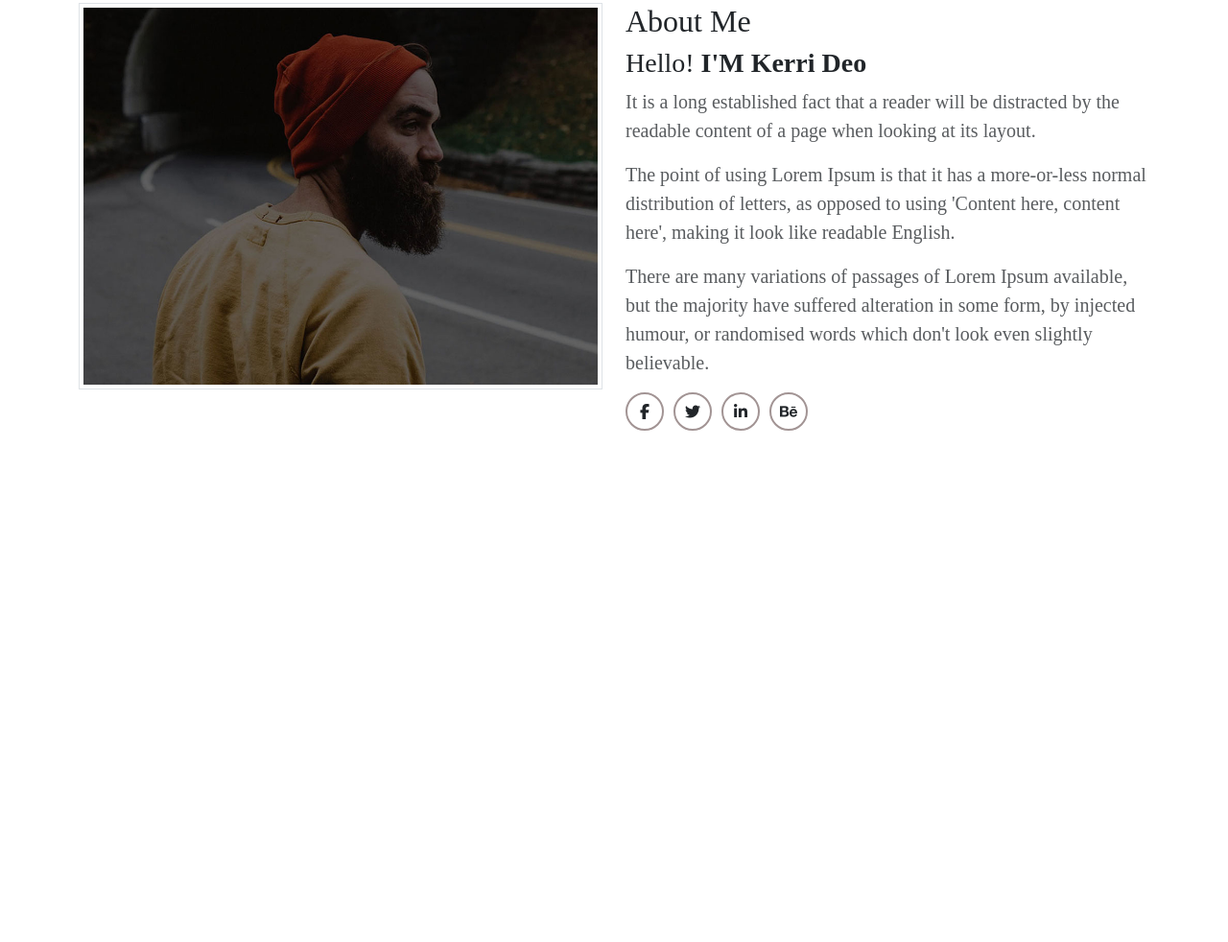
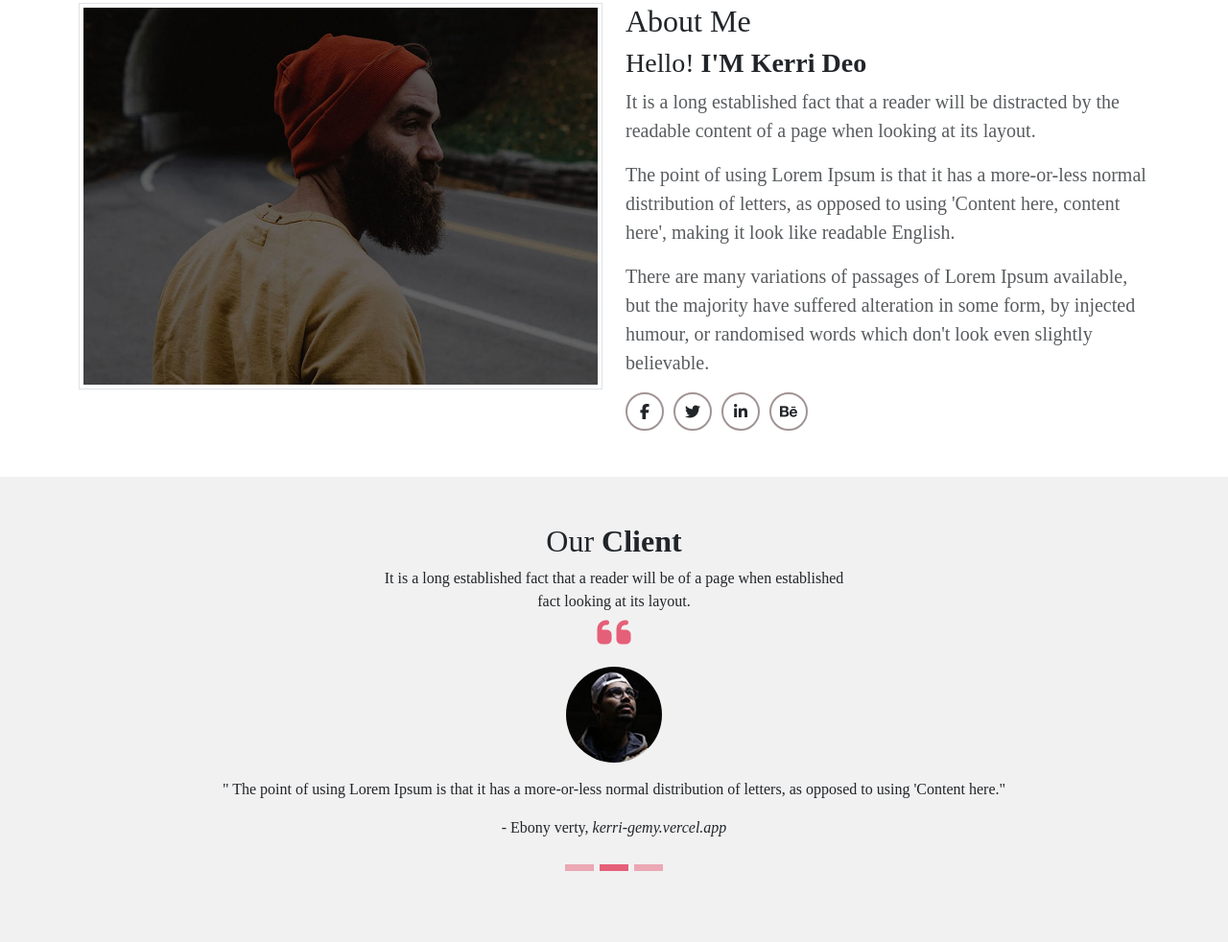
Before and after one commit to Sarah-Elhefnawy/kerri, a plain HTML site: page index.html in a window 1280 px wide. Shown: the part 845-1827 px from the top of the page at 96% size. Before the commit the page ends 1342 px from the top, so only its background shows below. Drawn offline with Linux system fonts and the light colour scheme; a web font is replaced by a local one.

Commit message:
Client section

```diff
--- a/css/main.css
+++ b/css/main.css
@@ -24,6 +24,10 @@ h1 {
 
 .max-500 {
     max-width: 31.25rem;
+}
+
+.bg-main {
+    background-color: var(--bg-main);
 }
 /* End of global style */
 
@@ -133,3 +137,14 @@ h1::after {
     color: var(--main-color);
 }
 /* End of about */
+
+/* Start of client */
+.client .carousel-icon {
+    color: var(--main-color);
+}
+
+.client .carousel-indicators [data-bs-target] {
+    height: 7px;
+    background-color: var(--main-color);
+}
+/* End of client */
--- a/index.html
+++ b/index.html
@@ -117,6 +117,87 @@
         </section>
         <!-- End of about -->
 
+        <!-- Start of Client -->
+        <section id="client" class="client bg-main py-5">
+            <div class="container">
+                <header class="text-center">
+                    <h2>Our <b>Client</b></h2>
+                    <p class="max-500 m-auto">It is a long established fact that a reader will be of a page when
+                        established fact looking at
+                        its layout.</p>
+                </header>
+
+                <!-- Start carousel -->
+                <div id="carouselExampleIndicators" class="carousel slide" data-bs-ride="carousel">
+                    <div class="carousel-inner">
+                        <div class="carousel-item active" data-bs-interval="2000">
+                            <div
+                                class="inner d-flex flex-column align-items-center justify-content-center text-center gap-3">
+                                <i class="fa-solid fa-quote-left fs-1 carousel-icon"></i>
+                                <img src="./images/testi-1.jpg" class="rounded-circle" alt="First client">
+                                <blockquote cite='https://kerri-gemy.vercel.app/'>
+                                    <p>
+                                        " The point of using Lorem Ipsum is that it has a more-or-less normal
+                                        distribution of
+                                        letters, as opposed to using 'Content here."
+                                    </p>
+                                    <footer>
+                                        - Ebony verty,
+                                        <cite>kerri-gemy.vercel.app</cite>
+                                    </footer>
+                                </blockquote>
+                            </div>
+                        </div>
+                        <div class="carousel-item" data-bs-interval="4000">
+                            <div
+                                class="inner d-flex flex-column align-items-center justify-content-center text-center gap-3">
+                                <i class="fa-solid fa-quote-left fs-1 carousel-icon"></i>
+                                <img src="./images/testi-2.jpg" class="rounded-circle" alt="Second client">
+                                <blockquote cite='https://kerri-gemy.vercel.app/'>
+                                    <p>
+                                        " The point of using Lorem Ipsum is that it has a more-or-less normal
+                                        distribution of
+                                        letters, as opposed to using 'Content here."
+                                    </p>
+                                    <footer>
+                                        - Ebony verty,
+                                        <cite>kerri-gemy.vercel.app</cite>
+                                    </footer>
+                                </blockquote>
+                            </div>
+                        </div>
+                        <div class="carousel-item" data-bs-interval="6000">
+                            <div
+                                class="inner d-flex flex-column align-items-center justify-content-center text-center gap-3">
+                                <i class="fa-solid fa-quote-left fs-1 carousel-icon"></i>
+                                <img src="./images/testi-3.jpg" class="rounded-circle" alt="Third client">
+                                <blockquote class="max-500" cite='https://kerri-gemy.vercel.app/'>
+                                    <p>
+                                        " The point of using Lorem Ipsum is that it has a more-or-less normal
+                                        distribution of
+                                        letters, as opposed to using 'Content here."
+                                    </p>
+                                    <footer>
+                                        - Ebony verty,
+                                        <cite>kerri-gemy.vercel.app</cite>
+                                    </footer>
+                                </blockquote>
+                            </div>
+                        </div>
+                    </div>
+                    <div class="carousel-indicators position-static">
+                        <button type="button" data-bs-target="#carouselExampleIndicators" data-bs-slide-to="0"
+                            class="active" aria-current="true" aria-label="Slide 1"></button>
+                        <button type="button" data-bs-target="#carouselExampleIndicators" data-bs-slide-to="1"
+                            aria-label="Slide 2"></button>
+                        <button type="button" data-bs-target="#carouselExampleIndicators" data-bs-slide-to="2"
+                            aria-label="Slide 3"></button>
+                    </div>
+                </div>
+            </div>
+        </section>
+        <!-- End of Client -->
+    </main>
     <footer></footer>
 
     <script src="./js/bootstrap.bundle.min.js"></script>
```
